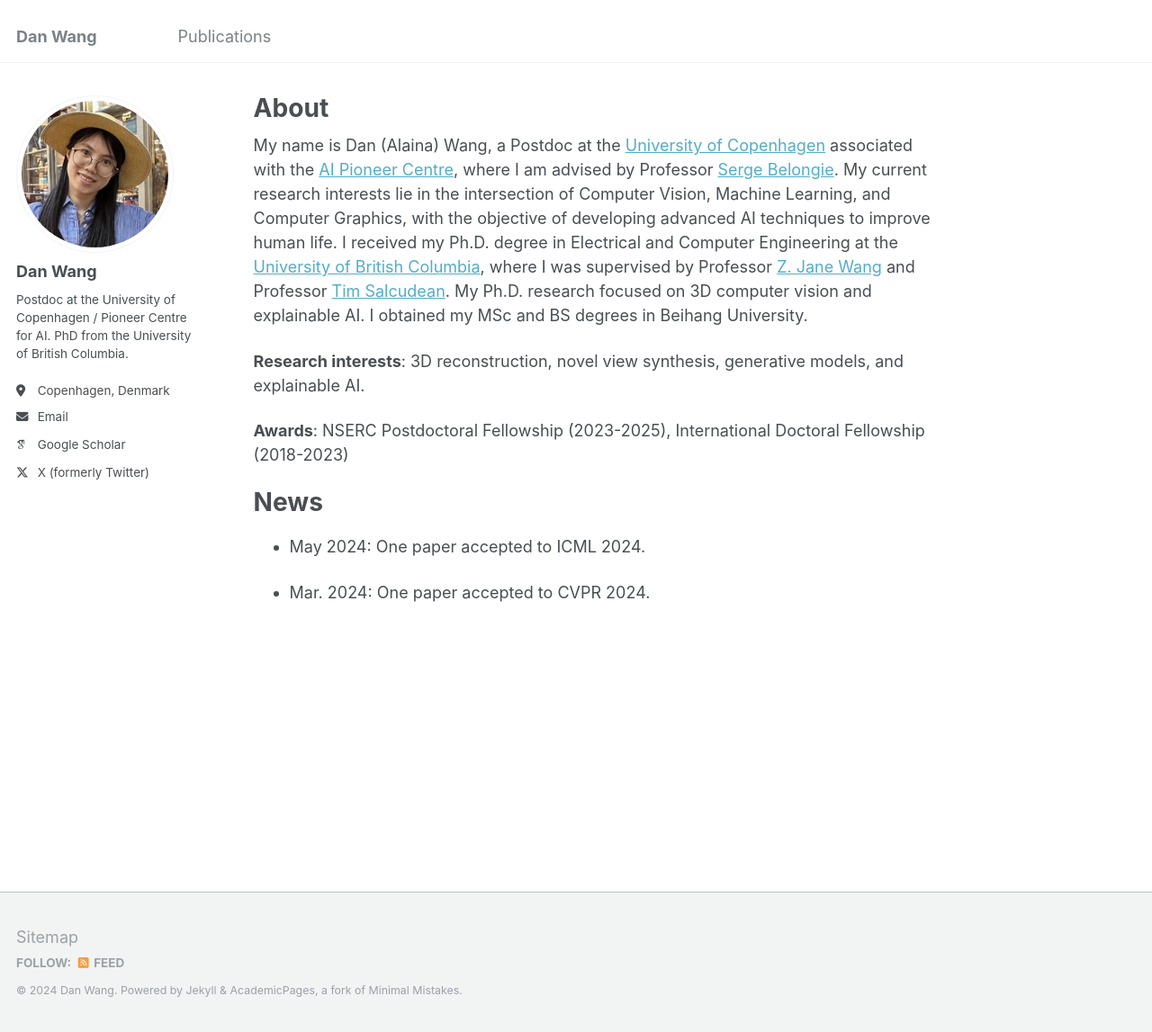
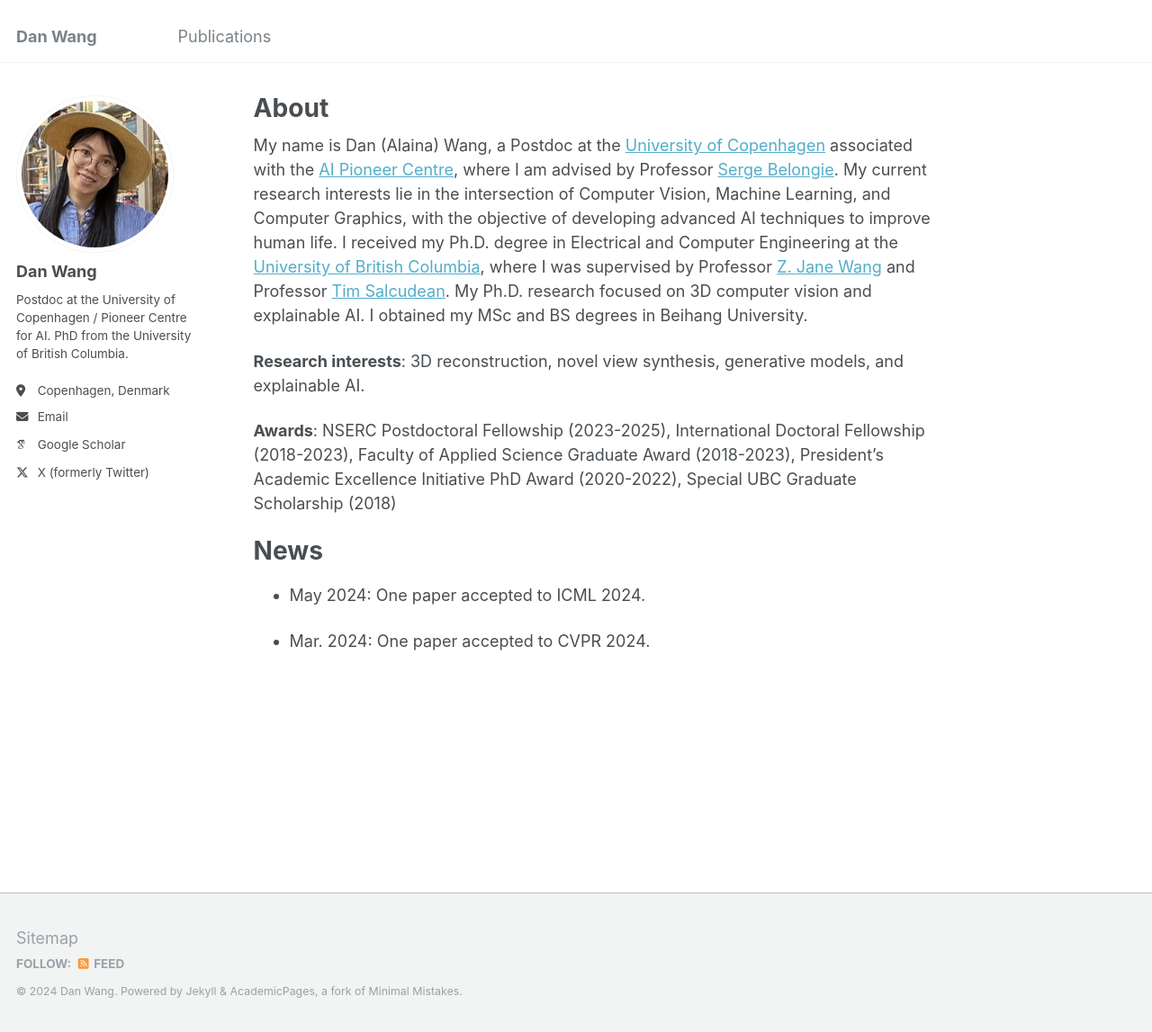
Before and after one commit to danalaina/danalaina.github.io, a Jekyll site: the page built from _pages/about.md, in a window 1280 px wide and 1147 px high. Shown: the whole window at 90% size. Built offline with Jekyll 4.4.1, drawn with Linux system fonts in a browser that asks for light colours; some web fonts are replaced.

Commit message:
update fellowship

```diff
--- a/_pages/about.md
+++ b/_pages/about.md
@@ -11,7 +11,7 @@ My name is Dan (Alaina) Wang, a Postdoc at the [University of Copenhagen](https:
 
 **Research interests**: 3D reconstruction, novel view synthesis, generative models, and explainable AI.
 
-**Awards**: NSERC Postdoctoral Fellowship (2023-2025), International Doctoral Fellowship (2018-2023)
+**Awards**: NSERC Postdoctoral Fellowship (2023-2025), International Doctoral Fellowship (2018-2023), Faculty of Applied Science Graduate Award (2018-2023), President's Academic Excellence Initiative PhD Award (2020-2022), Special UBC Graduate Scholarship (2018)
 
 News
 ======
```
Also changed, not shown: _pages/publications_onepage.md (+1 -1 lines).
